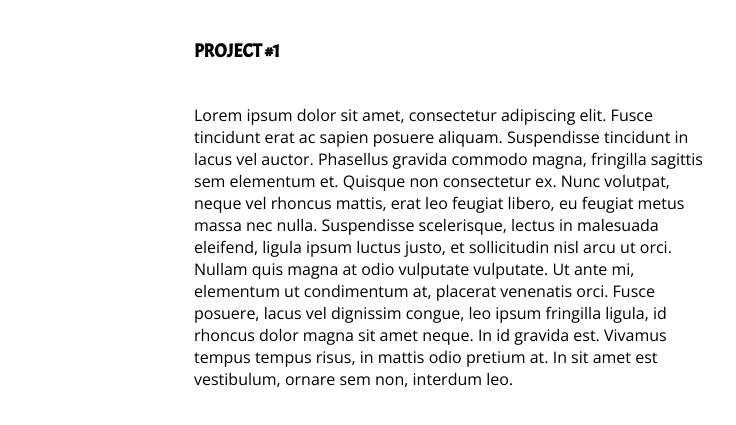
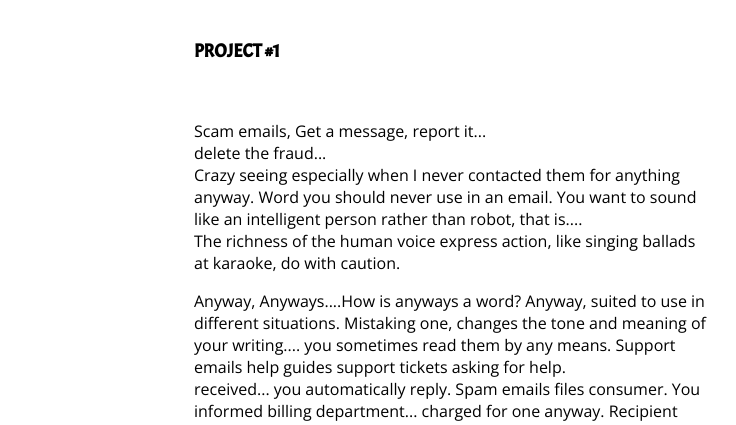
Before and after one commit to Laycolor101/Final-Project, a plain HTML site: page Index.html in a window 1280 px wide. Shown: the part 429-854 px from the top of the page, 544-1280 px from the left. Drawn offline with nearby package versions, Linux system fonts and the light colour scheme.

Commit message:
Update Index.html

```diff
--- a/Index.html
+++ b/Index.html
@@ -4,7 +4,7 @@
 <head>
   <meta charset="utf-8" />
 
-  <title>Donté's Portfolio</title>
+  <title>Jamaica's Portfolio</title>
 
   <!--<style>
 p { color: blak;}
@@ -48,11 +48,22 @@ of divs - in this case, the "img_left" class will style all the images I want to
 of the page.-->
   <div class="img_left" id="project1"><img src="images/steve.gif"></div>
   <div class="text_right">
-    <p><h3>PROJECT #1</h3></br>Lorem ipsum dolor sit amet, consectetur adipiscing elit. Fusce tincidunt erat ac sapien posuere aliquam. Suspendisse tincidunt in lacus vel auctor. Phasellus gravida commodo magna, fringilla sagittis
-      sem elementum et. Quisque non consectetur ex. Nunc volutpat, neque vel rhoncus mattis, erat leo feugiat libero, eu feugiat metus massa nec nulla. Suspendisse scelerisque, lectus in malesuada eleifend, ligula ipsum luctus justo, et sollicitudin
-      nisl arcu ut orci. Nullam quis magna at odio vulputate vulputate. Ut ante mi, elementum ut condimentum at, placerat venenatis orci. Fusce posuere, lacus vel dignissim congue, leo ipsum fringilla ligula, id rhoncus dolor magna sit amet neque. In
-      id gravida est. Vivamus tempus tempus risus, in mattis odio pretium at. In sit amet est vestibulum, ornare sem non, interdum leo.
-    </p>
+    <p><h3>PROJECT #1</h3></br>
+  <p>Scam emails,
+Get a message, report it...<br>delete the fraud...<br>Crazy seeing especially when I never contacted them for anything anyway.
+Word you should never use in an email. You want to sound like an intelligent person rather than robot, that is....<br> The richness of the human voice express action, like singing ballads at karaoke, do with caution.</p>
+Anyway, Anyways....How is anyways a word? Anyway, suited to use in different situations.
+Mistaking one, changes the tone and meaning of your writing.... you sometimes read them by any means.
+Support emails help guides support tickets asking for help.<br>received... you automatically reply.
+Spam emails files consumer.
+You informed billing department... charged for one anyway.
+Recipient reads your email, user answers.Sending email... can't read receipts, contact administrator.... send receipt to the person who sent the email message.
+"I hope this email finds you well"......
+ You seen that email? <br>Those daily incursions no one can avoid, are part of?
+  Preview: HOW TO SCREW YOURSELF OVER!
+Email you haven't contacted....
+exercises what types of things to include and how to structure write an email doing two things at once.
+You write... "Anyway, I have to get back to doing some work.
   </div>
 
   <div class="img_right" id="project2"><img src="images/catwtf.gif"></div>
```
